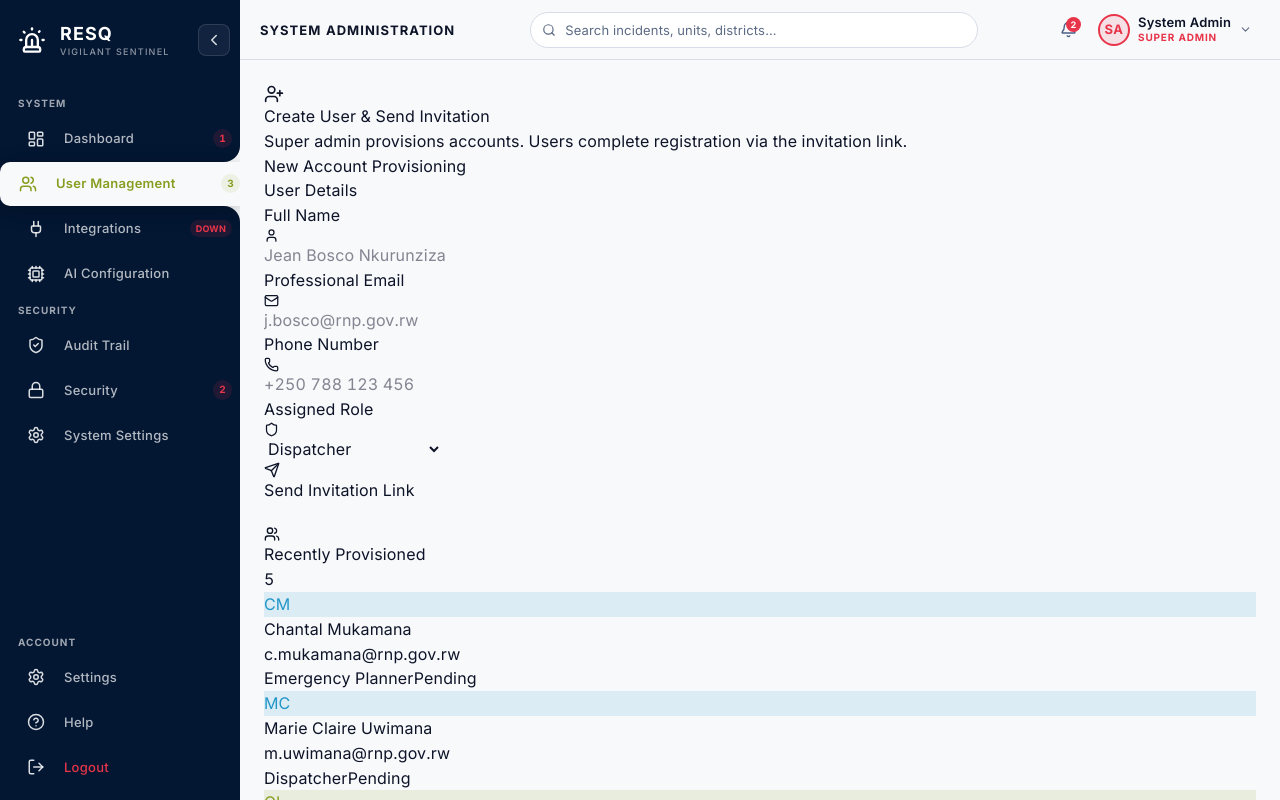
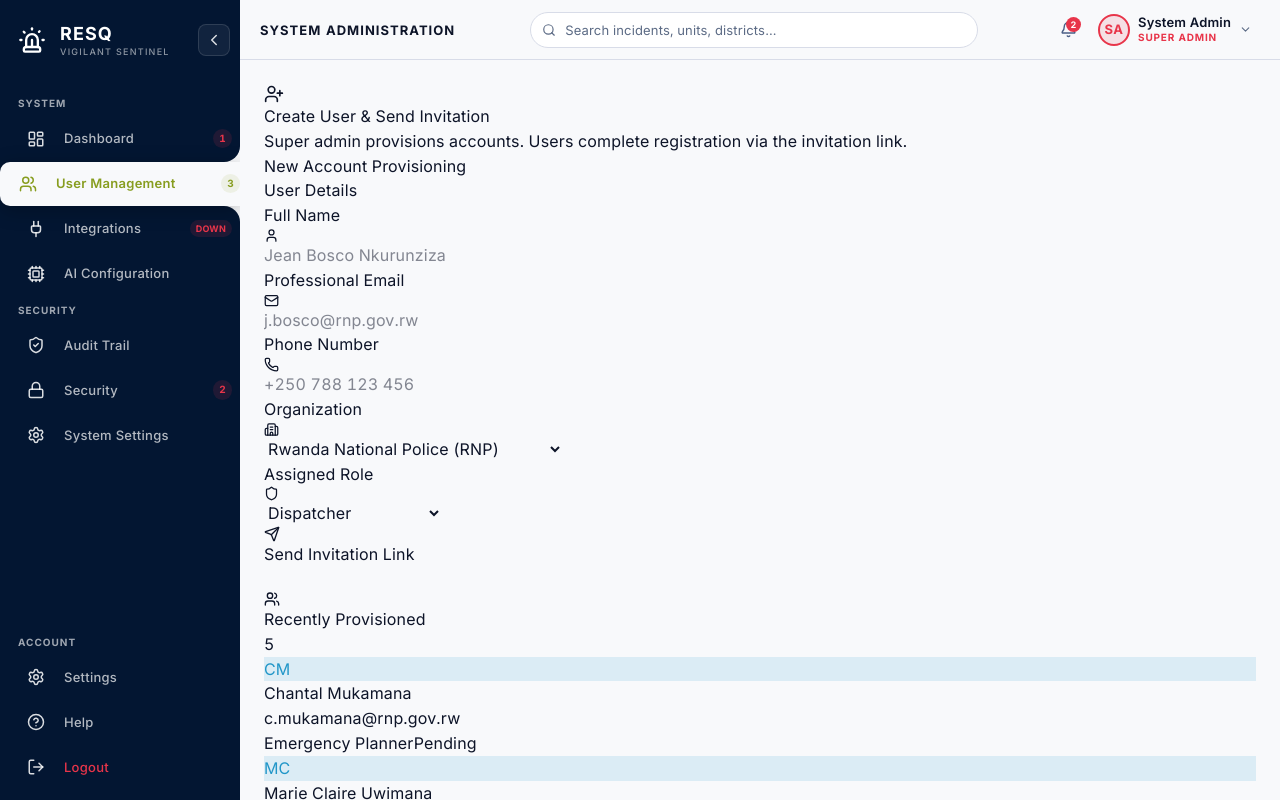
Before and after one commit to Munezeroolivierhugue/ResQ-Frontend, a React (Vite) app: page /admin/users/invite in a window 1280 px wide. Built offline with nearby package versions, Linux system fonts and the light colour scheme; sample sign-in values are in the browser's storage.

Commit message:
feat(auth): lock organization assignment to super admin invite flow

```diff
--- a/src/pages/admin/AdminInviteUser.jsx
+++ b/src/pages/admin/AdminInviteUser.jsx
@@ -15,8 +15,9 @@ import {
   ArrowRight,
   Check,
   Sparkles,
+  Building2,
 } from 'lucide-react'
-import { ASSIGNED_ROLES, mockInvitedUsers } from '../../data/mockAuthData'
+import { ASSIGNED_ROLES, mockInvitedUsers, ORGANIZATIONS } from '../../data/mockAuthData'
 import FieldLabel from '../../components/ui/FieldLabel'
 
 const RECENT_LIMIT = 5
@@ -139,6 +140,7 @@ export default function AdminInviteUser() {
     fullName: '',
     email: '',
     phone: '',
+    organization: ORGANIZATIONS[0],
     role: 'dispatcher',
     district: '',
   })
@@ -180,6 +182,7 @@ export default function AdminInviteUser() {
     sessionStorage.setItem('resq-invite-email', form.email)
     sessionStorage.setItem('resq-invite-name', form.fullName)
     sessionStorage.setItem('resq-invite-phone', form.phone)
+    sessionStorage.setItem('resq-invite-org', form.organization)
     sessionStorage.setItem('resq-invite-role', form.role)
     sessionStorage.setItem('resq-demo-role', form.role)
     if (payload.district) {
@@ -343,6 +346,23 @@ export default function AdminInviteUser() {
                   </div>
                 </label>
 
+                {/* Organization */}
+                <label className="aiu-field">
+                  <span className="aiu-field-label">Organization</span>
+                  <div className="aiu-input-wrap">
+                    <Building2 size={15} className="aiu-input-icon" />
+                    <select
+                      className="aiu-input aiu-input--icon aiu-select"
+                      value={form.organization}
+                      onChange={(e) => set('organization', e.target.value)}
+                    >
+                      {ORGANIZATIONS.map((o) => (
+                        <option key={o} value={o}>{o}</option>
+                      ))}
+                    </select>
+                  </div>
+                </label>
+
                 {/* Role */}
                 <label className="aiu-field">
                   <span className="aiu-field-label">Assigned Role</span>
--- a/src/pages/auth/Register.jsx
+++ b/src/pages/auth/Register.jsx
@@ -20,7 +20,7 @@ export default function Register() {
     fullName: sessionStorage.getItem('resq-invite-name') || '',
     email: inviteEmail,
     phone: sessionStorage.getItem('resq-invite-phone') || '',
-    organization: ORGANIZATIONS[0],
+    organization: sessionStorage.getItem('resq-invite-org') || ORGANIZATIONS[0],
     role: sessionStorage.getItem('resq-invite-role') || 'dispatcher',
     jurisdiction: JURISDICTIONS[0],
     password: '',
@@ -84,13 +84,7 @@ export default function Register() {
             required
           />
         </AuthField>
-        <AuthField label="Organization selection">
-          <AuthSelect value={form.organization} onChange={(e) => set('organization', e.target.value)}>
-            {ORGANIZATIONS.map((o) => (
-              <option key={o} value={o}>{o}</option>
-            ))}
-          </AuthSelect>
-        </AuthField>
+
         <AuthField label="Assigned role">
           <AuthSelect value={form.role} onChange={(e) => set('role', e.target.value)}>
             {ASSIGNED_ROLES.filter((r) => r.value !== 'admin' && r.value !== 'super_admin').map((r) => (
```
